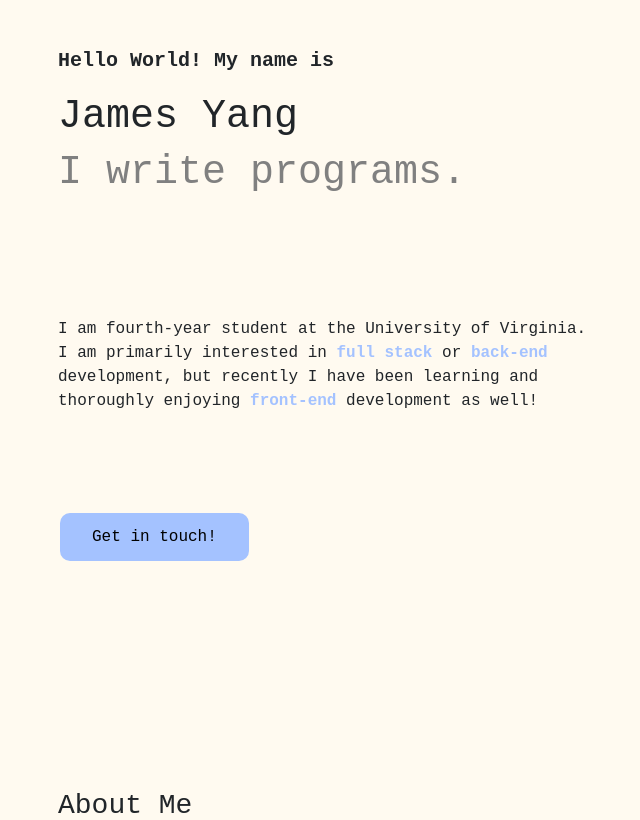
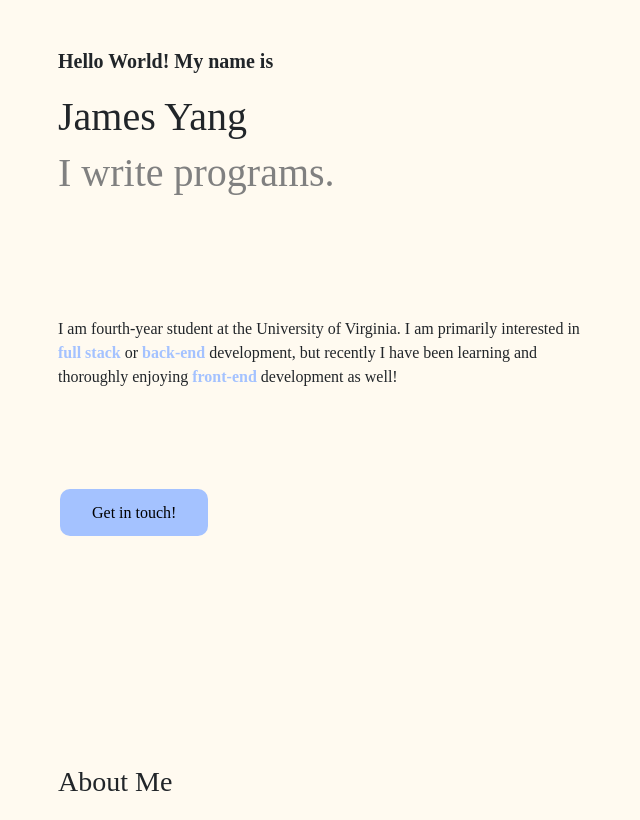
Before and after one commit to jy4uk/jy4uk.github.io, a PHP site: page / in a window 1280 px wide. Shown: the part 71-891 px from the top of the page, without its empty margins (27-667 px from the left). Run offline with PHP 8.4, Linux system fonts and the light colour scheme.

Commit message:
Update styles.css

```diff
--- a/resources/css/styles.css
+++ b/resources/css/styles.css
@@ -1,5 +1,5 @@
 * {
-    font-family: 'Courier New', Courier, monospace;
+    font-family: alegreya;
 }
 
 #resume {
```
